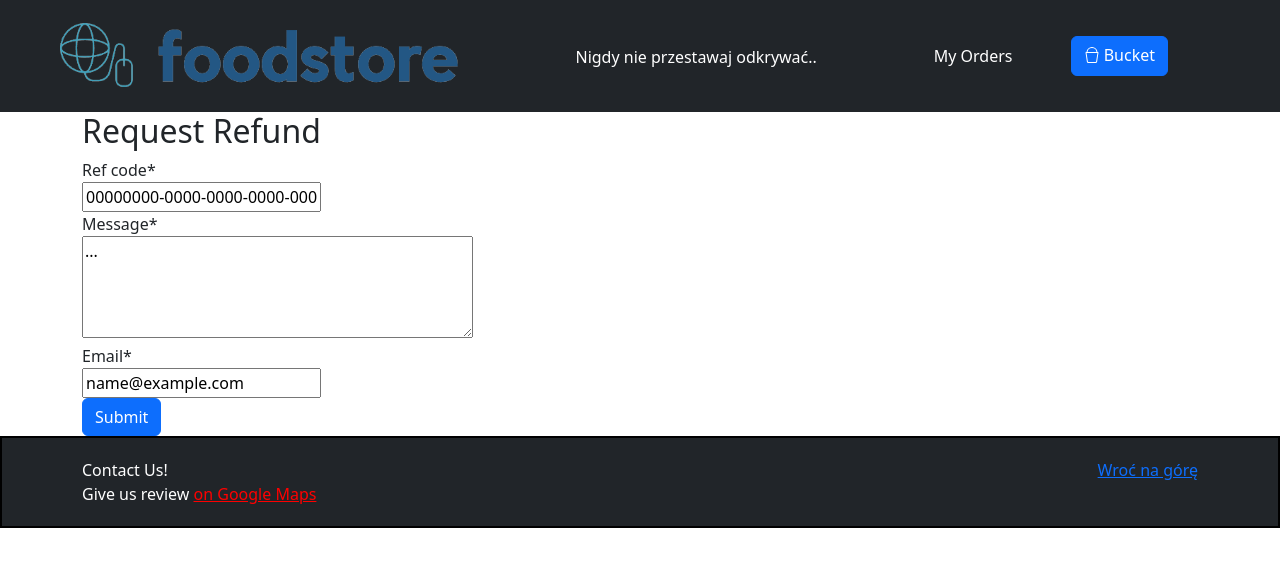
After one commit to Kamil-Krawiec/PO-Project, a Django app: page /request-refund/00000000-0000-0000-0000-000000000001 in a window 1280 px wide. The commit adds this page. Shown: the top 567 px of the page. Run offline with Django 4.2, Linux system fonts and the light colour scheme; tables that the repository leaves empty hold one stand-in row (values such as "Sample post"); some libraries are stand-ins or nearby versions.

Commit message:
Form and info added

```diff
--- a/django_project_boilerplate-master/PO/settings.py
+++ b/django_project_boilerplate-master/PO/settings.py
@@ -35,7 +35,10 @@ MIDDLEWARE = [
     'django.middleware.csrf.CsrfViewMiddleware',
     'django.contrib.auth.middleware.AuthenticationMiddleware',
     'django.contrib.messages.middleware.MessageMiddleware',
-    'django.middleware.clickjacking.XFrameOptionsMiddleware'
+    'django.middleware.clickjacking.XFrameOptionsMiddleware',
+    'django.contrib.sessions.middleware.SessionMiddleware',
+    'django.contrib.messages.middleware.MessageMiddleware',
+
 ]
 
 ROOT_URLCONF = 'PO.urls'
@@ -52,6 +55,7 @@ TEMPLATES = [
                 'django.contrib.auth.context_processors.auth',
                 'django.contrib.messages.context_processors.messages',
                 'django.template.context_processors.request',
+                'django.contrib.messages.context_processors.messages',
             ],
         },
     },
--- a/django_project_boilerplate-master/PO/urls.py
+++ b/django_project_boilerplate-master/PO/urls.py
@@ -21,9 +21,9 @@ urlpatterns = [
     path('all_reviews/<id>', all_reviews, name='all_reviews'),
     path('checkout/', CheckoutView.as_view(), name='checkout'),
     path('add-coupon/', AddCouponView.as_view(), name='add-coupon'),
-    path('checkout/success', success_view, name='success'),
     path('history/', order_history, name='success'),
     path('history/order/<id>', order_details, name='details'),
+    path('request-refund/<id>',refound_get, name='request-refund')
 ]
 
 if settings.DEBUG:
--- a/django_project_boilerplate-master/core/admin.py
+++ b/django_project_boilerplate-master/core/admin.py
@@ -8,3 +8,4 @@ admin.site.register(Category)
 admin.site.register(Address)
 admin.site.register(ReviewRating)
 admin.site.register(Coupon)
+admin.site.register(Refund)
--- a/django_project_boilerplate-master/core/forms.py
+++ b/django_project_boilerplate-master/core/forms.py
@@ -17,14 +17,14 @@ PAYMENT_CHOICES = (
 )
 
 class CheckoutForm(forms.Form):
-    shipping_address = forms.CharField(required=False)
+    shipping_address = forms.CharField(required=True)
     shipping_address2 = forms.CharField(required=False)
     shipping_country = CountryField(blank_label='(select country)').formfield(
-        required=False,
+        required=True,
         widget=CountrySelectWidget(attrs={
             'class': 'custom-select d-block w-100',
         }))
-    shipping_zip = forms.CharField(required=False)
+    shipping_zip = forms.CharField(required=True)
 
     billing_address = forms.CharField(required=False)
     billing_address2 = forms.CharField(required=False)
--- a/django_project_boilerplate-master/core/models.py
+++ b/django_project_boilerplate-master/core/models.py
@@ -16,6 +16,12 @@ PAYMENT_CHOICES = (
     ('B', 'Blik'),
     ('P', 'Przelew'),
     ('G','Gotowka')
+)
+
+COMPLAIN_CHOICES=(
+    ('C', 'Complaint'),
+    ('R', 'Refound'),
+    ('O','Other')
 )
 
 class Address(models.Model):
@@ -160,3 +166,13 @@ class ReviewRating(models.Model):
 
     def __str__(self):
         return self.review
+
+
+class Refund(models.Model):
+    order = models.ForeignKey(Order, on_delete=models.CASCADE)
+    reason = models.TextField()
+    accepted = models.BooleanField(default=False)
+    email = models.EmailField()
+
+    def __str__(self):
+        return f"{self.pk}"
--- a/django_project_boilerplate-master/core/views.py
+++ b/django_project_boilerplate-master/core/views.py
@@ -1,6 +1,6 @@
 from django.shortcuts import render, get_object_or_404,redirect
 from .models import *
-from django.core.exceptions import ObjectDoesNotExist
+from django.core.exceptions import ObjectDoesNotExist,EmptyResultSet
 from django.contrib import messages
 from django.views.generic import ListView,DetailView,View
 from django.utils import timezone
@@ -59,8 +59,11 @@ class OrderSummaryView(View):
                 'object': order
             }
             return render(self.request, 'order_summary.html', context)
+        except ObjectDoesNotExist:
+            messages.warning(self.request, "You do not have an active order")
+            return render(self.request, 'order_summary.html')
         except Exception:
-            messages.warning(self.request, "You do not have an active order")
+            messages.ERROR(self.request, "Something went wrong")
             return render(self.request, 'order_summary.html')
 
 
@@ -159,6 +162,9 @@ class CheckoutView(View):
     def get(self, *args, **kwargs):
         try:
             order = Order.objects.get(user=self.request.user, ordered=False)
+            if(not order.products.all()):
+                raise EmptyResultSet
+
             form = CheckoutForm()
             context = {
                 'form': form,
@@ -184,10 +190,14 @@ class CheckoutView(View):
             if billing_address_qs.exists():
                 context.update(
                     {'default_billing_address': billing_address_qs[0]})
+
             return render(self.request, "checkout.html", context)
         except ObjectDoesNotExist:
             messages.info(self.request, "You do not have an active order")
             return redirect('home.html')
+        except EmptyResultSet:
+            messages.warning(self.request, "You cant order an empty order")
+            return redirect('order-summary')
         except Exception:
             messages.info(self.request, "Something gone wrong")
             return redirect('home.html')
@@ -320,12 +330,16 @@ class CheckoutView(View):
                     productItem.save()
 
                 order.save()
-
+                messages.success(self.request,"You ordered is complite! Your order-Id: "+str(order.id))
                 return redirect('success')
+            else:
+                raise EmptyResultSet
         except ObjectDoesNotExist:
             messages.warning(self.request, "You do not have an active order")
             return redirect("order-summary")
-
+        except EmptyResultSet:
+            messages.warning(self.request, "You need to fill your Adress")
+            return redirect("checkout")
 
 
 def get_coupon(request, code):
@@ -400,3 +414,47 @@ def home_view(request):
         'proposed_products' : query_set
     }
     return render(request,'home.html',context)
+
+
+
+def refound_get(request, id):
+
+    if(request.method == 'GET'):
+        order = get_object_or_404(Order,id=id)
+        initial_values ={
+        'ref_code':str(order.id),
+        'message': "...",
+        'email':order.user.email,
+        }
+
+
+        form = RefundForm(initial=initial_values)
+        context = {
+            'form': form
+        }
+        return render(request, "request_refund.html", context)
+    elif (request.method == 'POST'):
+        form = RefundForm(request.POST)
+        if form.is_valid():
+            ref_code = form.cleaned_data.get('ref_code')
+            message = form.cleaned_data.get('message')
+            email = form.cleaned_data.get('email')
+            # edit the order
+            try:
+                order = Order.objects.get(id=ref_code)
+                order.refund_requested = True
+                order.save()
+
+                # store the refund
+                refund = Refund()
+                refund.order = order
+                refund.reason = message
+                refund.email = email
+                refund.save()
+
+                messages.success(request, "Your request was received.")
+                return render(request, 'home.html')
+
+            except ObjectDoesNotExist:
+                messages.info(request, "This order does not exist.")
+                return redirect("request-refund")
--- a/django_project_boilerplate-master/templates/base.html
+++ b/django_project_boilerplate-master/templates/base.html
@@ -56,20 +56,21 @@
 
     </nav>
 </header>
-
 <body>
-
 {% if messages %}
     {% for message in messages %}
     <div class="alert alert-{{ message.tags }} alert-dismissible fade show" role="alert">
-            {{ message }}
+    {{message}}
     <button type="button" class="close" data-dismiss="alert" aria-label="Close">
         <span aria-hidden="true">×</span>
     </button>
     </div>
     {% endfor %}
+{% endif %}
 
-    {% endif %}
+
+
+
 
 {% block content %}
 {% endblock content %}
@@ -98,7 +99,7 @@ function typeWriter() {
     }
 }
 typeWriter()
-$('.alert').alert('close')
+{% comment %} $('.alert').alert('close') {% endcomment %}
 </script>
 
 
--- a/django_project_boilerplate-master/templates/order_summary.html
+++ b/django_project_boilerplate-master/templates/order_summary.html
@@ -1,7 +1,6 @@
 {% extends "base.html" %}
 
 {% block content %}
-
     <main style="min-height: 75vh">
 
         <div class="container py-5 h-100 h-100 h-custom" style="filter: drop-shadow(0 0 0.35rem black);">
@@ -40,9 +39,10 @@
 
 
 
-                                        {% if object.get_items_sum == 0 %}
+                                        {% if not object.products.all  %}
                                             <h5 style="position: absolute; top: 60%">Your basket is <span style="color: red">empty</span>, go pick some items!</h5>
                                         {% endif %}
+
                                         {% for order_item in object.products.all %}
 
                                             <div class="row mb-4 d-flex justify-content-between align-items-center">
@@ -127,6 +127,8 @@
                                         <div style="display: flex; flex-direction: row; justify-content: space-between">
                                             <a class='btn btn-warning float-right ml-2' href='/checkout/'>Proceed to
                                                 checkout</a>
+
+
                                             <a class='btn btn-primary float-right' href='/'>Continue shopping</a>
                                         </div>
                                     </div>
--- /dev/null
+++ b/django_project_boilerplate-master/templates/request_refund.html
@@ -0,0 +1,18 @@
+{% extends "base.html" %}
+{% load crispy_forms_tags %}
+
+{% block content %}
+  <main>
+    <div class="container">
+
+    <h2>Request Refund</h2>
+    <form method="POST">
+        {% csrf_token %}
+        {{ form|crispy }}
+        <button type='submit' class='btn btn-primary'>Submit</button>
+    </form>
+
+    </div>
+  </main>
+
+{% endblock content %}
--- a/django_project_boilerplate-master/templates/success.html
+++ /dev/null
@@ -1,3 +0,0 @@
-{% extends "base.html" %}
-
-success
```
Also changed, not shown: django_project_boilerplate-master/templates/order_details.html (+7 -11 lines), django_project_boilerplate-master/templates/order_history.html (+4 -4 lines). Lines whose indentation alone changed are shown as unchanged.
